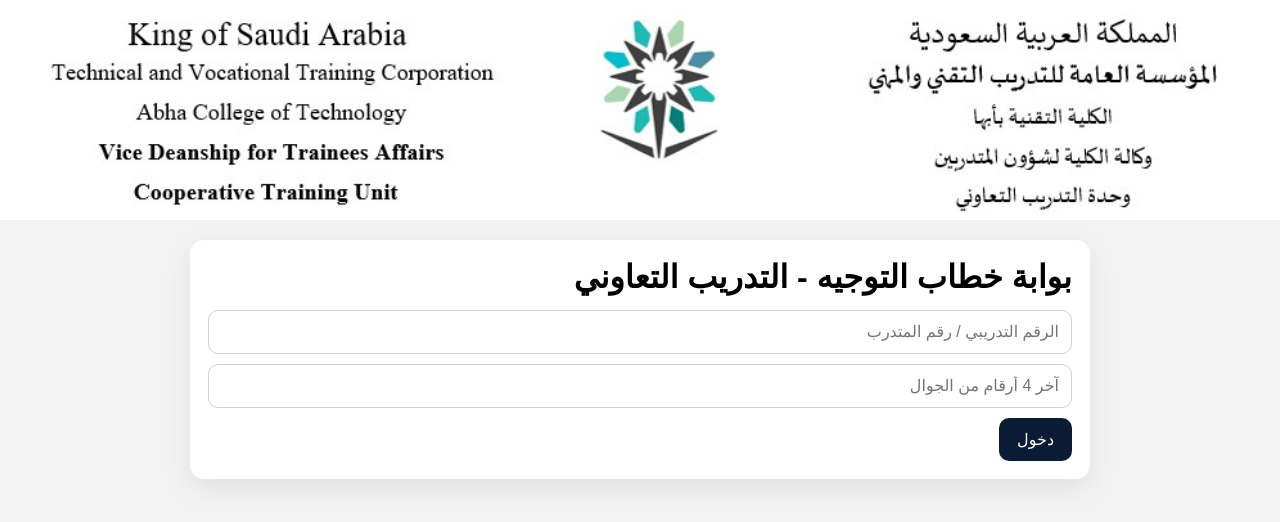
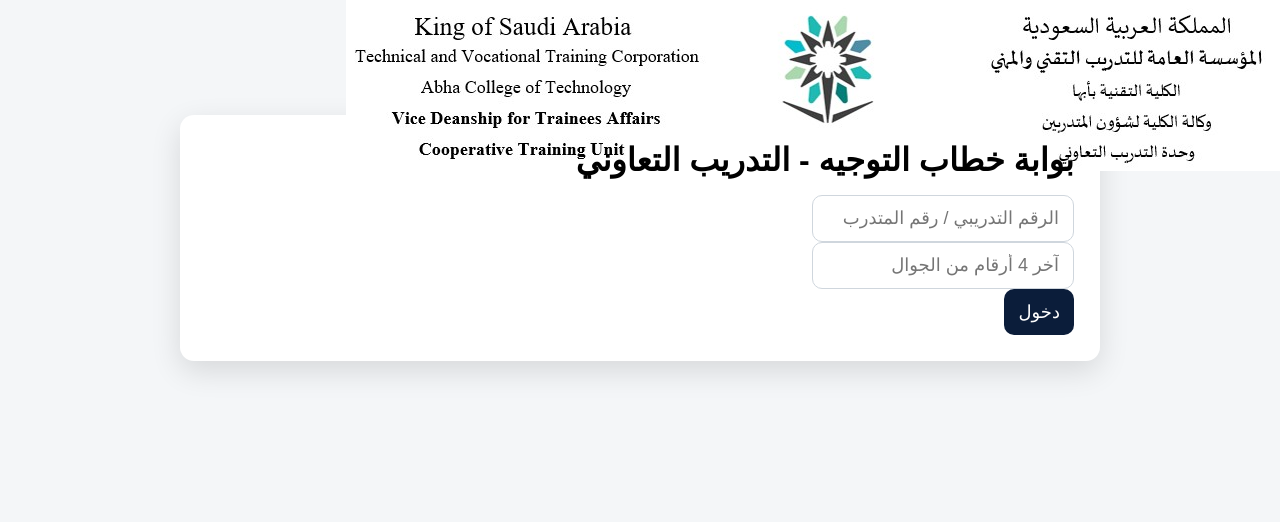
Before and after one commit to ctabha/coop-training, a Flask app: page / in a window 1280 px wide. Shown: the top 522 px of the page. Run offline with Flask 3, Linux system fonts and the light colour scheme.

Commit message:
Update style.css

```diff
--- a/static/style.css
+++ b/static/style.css
@@ -1,101 +1,73 @@
-@font-face{
-  font-family: "NotoNaskh";
+@font-face {
+  font-family: "NotoNaskhArabic";
   src: url("/static/fonts/NotoNaskhArabic-Regular.ttf") format("truetype");
 }
 
-html, body{
-  margin:0;
-  padding:0;
-  font-family: "NotoNaskh", Arial, sans-serif;
+body {
+  margin: 0;
+  font-family: "NotoNaskhArabic", Arial, sans-serif;
   direction: rtl;
-  background:#f3f3f3;
+  background: #f4f6f8;
 }
 
-.header-wrap{
+.page-header {
   width: 100%;
-  display:flex;
-  justify-content:center;
-  background:#fff;
+  height: 220px;
+  background-image: url("/static/header.jpg");
+  background-size: cover;
+  background-position: center;
+  background-repeat: no-repeat;
 }
 
-.header-wrap img{
-  width: 100%;
-  max-width: 1200px;
-  height: auto;
-  display:block;
-}
-
-.container{
-  max-width: 900px;
-  margin: 20px auto;
+.container {
+  max-width: 920px;
+  margin: -60px auto 60px auto; /* يطلع البوكس فوق شوي تحت الهيدر */
   padding: 0 16px;
 }
 
-.card{
-  background:#fff;
+.card {
+  background: #fff;
   border-radius: 14px;
-  padding: 18px;
-  box-shadow: 0 10px 30px rgba(0,0,0,.08);
+  box-shadow: 0 10px 30px rgba(0,0,0,.12);
+  padding: 26px;
 }
 
-h1,h2{
-  margin: 0 0 14px 0;
+h1,h2,h3 { margin: 0 0 16px 0; }
+
+.form-row {
+  display: grid;
+  grid-template-columns: 1fr;
+  gap: 12px;
 }
 
-.field{
-  margin: 10px 0;
+input, select, button {
+  font-family: "NotoNaskhArabic", Arial, sans-serif;
+  font-size: 18px;
+  padding: 12px 14px;
+  border: 1px solid #cfd6dd;
+  border-radius: 10px;
 }
 
-input, select{
-  width: 100%;
-  padding: 12px;
-  border: 1px solid #d0d0d0;
-  border-radius: 10px;
-  font-size: 16px;
-  box-sizing: border-box;
+button {
+  background: #0b1d3a;
+  color: #fff;
+  cursor: pointer;
+  border: none;
 }
 
-.row{
-  display:flex;
-  gap: 12px;
-  align-items:center;
+button:hover { opacity: .92; }
+
+.muted { color: #6b7280; font-size: 14px; }
+.error { color: #b91c1c; font-weight: 700; margin-top: 10px; }
+.success { color: #065f46; font-weight: 700; margin-top: 10px; }
+
+.hr { height:1px; background:#e5e7eb; margin:18px 0; }
+
+.kv {
+  display: grid;
+  grid-template-columns: 160px 1fr;
+  gap: 10px;
+  align-items: center;
+  margin: 6px 0;
 }
-
-.row > div{
-  flex:1;
-}
-
-button{
-  background:#0b1b33;
-  color:#fff;
-  border:0;
-  padding: 12px 18px;
-  border-radius: 10px;
-  cursor:pointer;
-  font-size: 16px;
-}
-
-button:hover{ opacity:.95; }
-
-.error{
-  color:#b00020;
-  margin-top: 10px;
-}
-
-.small{
-  color:#333;
-  font-size: 14px;
-}
-
-.kv{
-  display:grid;
-  grid-template-columns: 1fr 2fr;
-  gap: 8px 14px;
-  margin: 10px 0 18px;
-}
-
-hr{
-  border:0;
-  border-top:1px solid #eee;
-  margin: 16px 0;
-}
+.kv b { color:#111827; }
```
